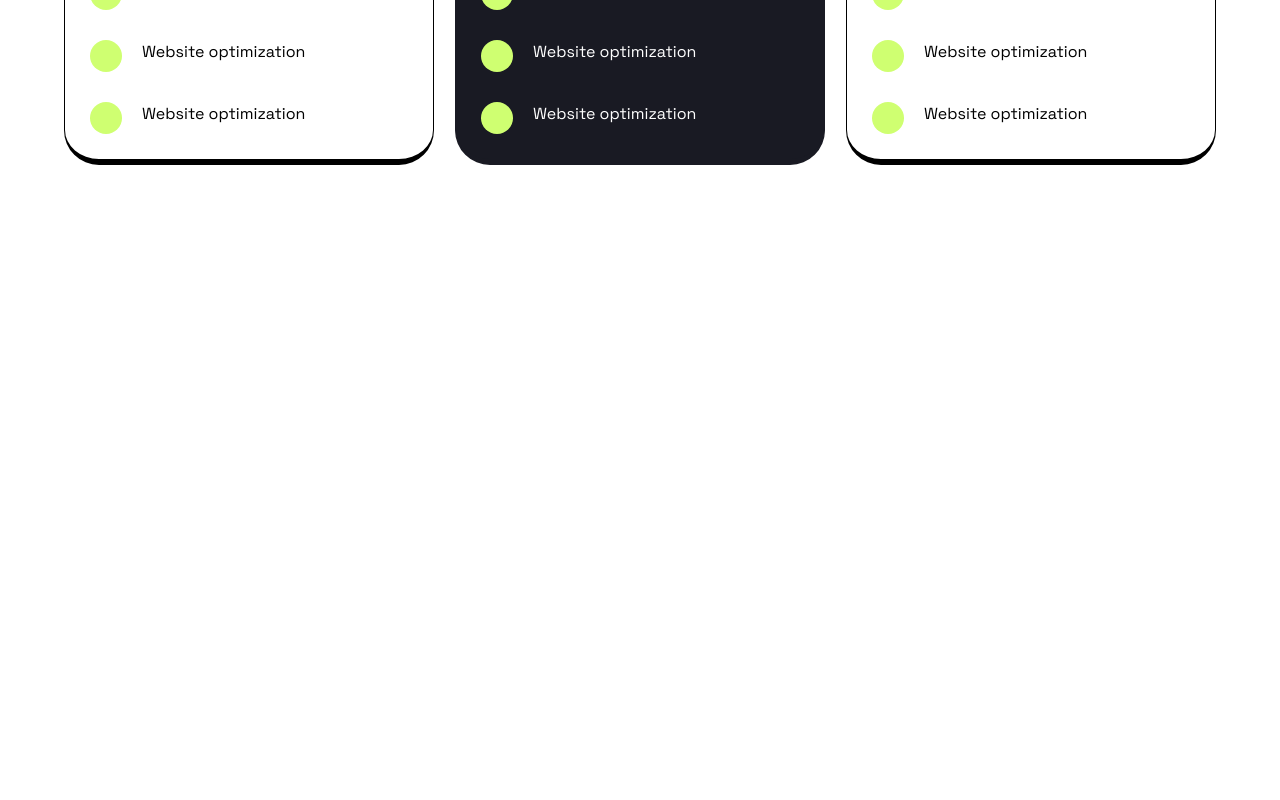
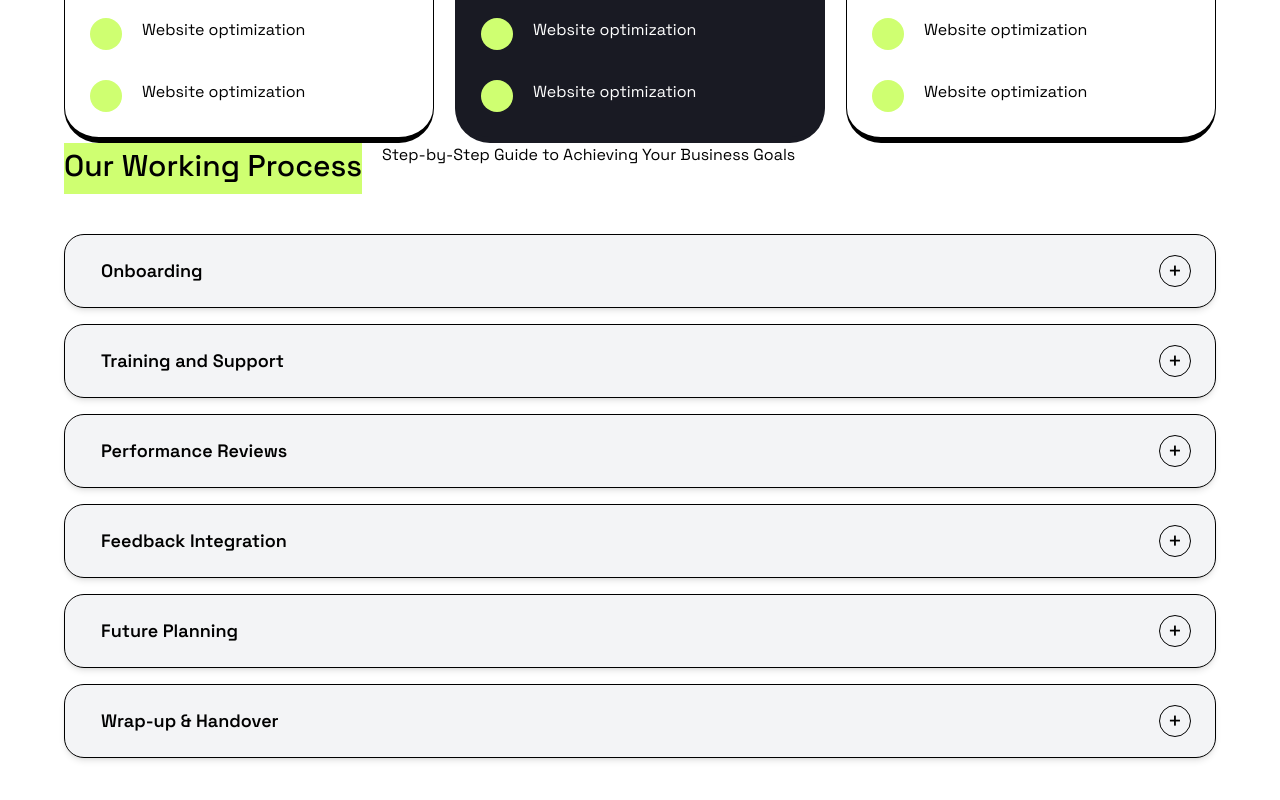
Before and after one commit to ogabekrustamov/Positivus, a React (Vite) app: page /pricing in a window 1280 px wide. Shown: the part 898-1698 px from the top of the page. Before the commit the page ends 1063 px from the top, so only its background shows below. Built offline with nearby package versions, Linux system fonts and the light colour scheme.

Commit message:
accordion list fixed form fully responsive

```diff
--- a/src/Components/AccordionItem.jsx
+++ b/src/Components/AccordionItem.jsx
@@ -4,8 +4,8 @@ import { motion, AnimatePresence } from "framer-motion";
 
 const AccordionItem = ({ number, title, content, isOpen, onClick }) => {
     return (
-        <div
-            className={`rounded-[20px] border border-black shadow-md transition-all duration-300 overflow-hidden mb-4 ${
+        <div data-aos="fade-up"
+            className={`rounded-[20px] border border-black shadow-md transition-all  duration-300 overflow-hidden mb-4 ${
                 isOpen ? "bg-lime-300" : "bg-gray-100"
             }`}
         >
@@ -28,7 +28,7 @@ const AccordionItem = ({ number, title, content, isOpen, onClick }) => {
                         initial={{ height: 0, opacity: 0 }}
                         animate={{ height: "auto", opacity: 1 }}
                         exit={{ height: 0, opacity: 0 }}
-                        transition={{ duration: 0.3 }}
+                        transition={{ duration: 0.1 }}
                         className="overflow-hidden"
                     >
                         <div data-aos="fade-up" className=" px-6 pb-6 pt-2 border-t border-black text-sm text-gray-800 leading-relaxed ">
--- a/src/Components/AccordionList.jsx
+++ b/src/Components/AccordionList.jsx
@@ -1,56 +1,155 @@
+//
+// // AccordionList.jsx
+// import React, { useState } from "react";
+// import AccordionItem from "./AccordionItem";
+//
+// const AccordionList = () => {
+//     const [openIndex, setOpenIndex] = useState(null);
+//
+//     const toggleAccordion = (index) => {
+//         setOpenIndex(openIndex === index ? null : index);
+//     };
+//
+//     const items = [
+//         {
+//             number: "01",
+//             title: "Consultation",
+//             content:
+//                 "During the initial consultation, we will discuss your business goals and objectives, target audience, and current marketing efforts. our services to best fit your requirements.",
+//         },
+//         {
+//             number: "02",
+//             title: "Research and Strategy Development",
+//             content:
+//                 "Our team will conduct market research, analyze competition, and formulate a detailed marketing strategy tailored to your business goals.",
+//         },
+//         {
+//             number: "03",
+//             title: "Implementation & Optimization",
+//             content:
+//                 "We will launch your campaign, monitor performance, and continuously optimize to achieve the best possible ROI.",
+//         },
+//         {
+//             number: "04",
+//             title: "Monitoring and Optimization",
+//             content:
+//                 "We will launch your campaign, monitor performance, and continuously optimize to achieve the best possible ROI.",
+//         },
+//         {
+//             number: "05",
+//             title: "Reporting and Communication",
+//             content:
+//                 "We will launch your campaign, monitor performance, and continuously optimize to achieve the best possible ROI.",
+//         },
+//         {
+//             number: "06",
+//             title: "Continual Improvement",
+//             content:
+//                 "We will launch your campaign, monitor performance, and continuously optimize to achieve the best possible ROI.",
+//         },
+//     ];
+//
+//     return (
+//         <div data-aos="fade-up" className=" w-full ">
+//             {items.map((item, index) => (
+//                 <AccordionItem
+//                     key={index}
+//                     number={item.number}
+//                     title={item.title}
+//                     content={item.content}
+//                     isOpen={openIndex === index}
+//                     onClick={() => toggleAccordion(index)}
+//                 />
+//             ))}
+//         </div>
+//     );
+// };
+//
+// export default AccordionList;
 
-// AccordionList.jsx
 import React, { useState } from "react";
 import AccordionItem from "./AccordionItem";
 
-const AccordionList = () => {
+const AccordionList = ({ variant = "first" }) => {
     const [openIndex, setOpenIndex] = useState(null);
 
     const toggleAccordion = (index) => {
         setOpenIndex(openIndex === index ? null : index);
     };
 
-    const items = [
+    // 1-chi variantdagi itemlar (boshlang'ich)
+    const firstItems = [
         {
             number: "01",
             title: "Consultation",
-            content:
-                "During the initial consultation, we will discuss your business goals and objectives, target audience, and current marketing efforts. our services to best fit your requirements.",
+            content: "During the initial consultation, we will discuss your business goals and objectives, target audience, and current marketing efforts.",
         },
         {
             number: "02",
             title: "Research and Strategy Development",
-            content:
-                "Our team will conduct market research, analyze competition, and formulate a detailed marketing strategy tailored to your business goals.",
+            content: "Our team will conduct market research, analyze competition, and formulate a detailed marketing strategy tailored to your business goals.",
         },
         {
             number: "03",
             title: "Implementation & Optimization",
-            content:
-                "We will launch your campaign, monitor performance, and continuously optimize to achieve the best possible ROI.",
+            content: "We will launch your campaign, monitor performance, and continuously optimize to achieve the best possible ROI.",
         },
         {
             number: "04",
             title: "Monitoring and Optimization",
-            content:
-                "We will launch your campaign, monitor performance, and continuously optimize to achieve the best possible ROI.",
+            content: "We will monitor performance and continuously optimize to achieve the best possible ROI.",
         },
         {
             number: "05",
             title: "Reporting and Communication",
-            content:
-                "We will launch your campaign, monitor performance, and continuously optimize to achieve the best possible ROI.",
+            content: "We will provide regular reports and maintain open communication throughout the process.",
         },
         {
             number: "06",
             title: "Continual Improvement",
-            content:
-                "We will launch your campaign, monitor performance, and continuously optimize to achieve the best possible ROI.",
+            content: "We will analyze data and feedback to continuously improve your marketing strategy.",
         },
     ];
 
+    // 2-chi variantdagi itemlar (yangi qo'shilganlar)
+    const secondItems = [
+        {
+
+            title: "Onboarding",
+            content: "We help you get started by integrating our systems with yours for a seamless onboarding experience.",
+        },
+        {
+
+            title: "Training and Support",
+            content: "We provide comprehensive training and support to ensure your team is fully prepared.",
+        },
+        {
+
+            title: "Performance Reviews",
+            content: "We conduct regular performance reviews to ensure everything is on track and goals are being met.",
+        },
+        {
+
+            title: "Feedback Integration",
+            content: "Client feedback is actively integrated to improve our processes and outcomes.",
+        },
+        {
+
+            title: "Future Planning",
+            content: "We assist in planning future campaigns and strategic goals beyond the current project.",
+        },
+        {
+
+            title: "Wrap-up & Handover",
+            content: "We finalize the project and provide all deliverables with a detailed summary and insights.",
+        },
+    ];
+
+    // variantga qarab qaysi listni chiqarish
+    const items = variant === "second" ? secondItems : firstItems;
+
     return (
-        <div data-aos="fade-up" className=" w-full max-lg:w-[600px] max-sm:w-[410px] ">
+        <div data-aos="fade-up" className="w-full">
             {items.map((item, index) => (
                 <AccordionItem
                     key={index}
--- a/src/Components/WorkingProcess.jsx
+++ b/src/Components/WorkingProcess.jsx
@@ -12,9 +12,9 @@ const WorkingProcess = () => {
 
 
     return (
-        <div className=" flex flex-col items-center lg:w-[90vw] max-w-[1240px] mx-auto mb-[40px]">
+        <div className=" flex flex-col  justify-center w-[90vw] max-w-[1240px] mx-auto mb-[40px]">
 
-            <div data-aos="fade-up" className="flex max-lg:justify-center w-[90vw] max-w-[1240px]  ">
+            <div data-aos="fade-up" className="flex max-lg:justify-center w-full  ">
                 <span
                     className="bg-[rgb(207,255,113)] text-[30px]  h-[51px] flex justify-center font-[500] mr-5 max-sm:text-[17px]  max-sm:h-[45px] max-sm:items-center"><h1>Our Working Process </h1></span>
                 <div
@@ -24,8 +24,9 @@ const WorkingProcess = () => {
             </div>
 
 
-            <div className="  mt-[40px] lg:w-[90vw] max-w-[1240px] mx-auto ">
-                <AccordionList />
+            <div className="  mt-[40px]  ">
+                <AccordionList variant="first" />
+
             </div>
 
         </div>
--- a/src/Pages/PricingPage.jsx
+++ b/src/Pages/PricingPage.jsx
@@ -4,10 +4,12 @@
 
 
 import PricingCards from "../SectionComponents/Pricing/PricingCards.jsx";
+import AskedQuestions from "../SectionComponents/Pricing/AskedQuestions.jsx";
 
 const PricingPage = () => {
-    return <div className={`\`w-full flex flex-col items-center max-sm:mt-[140px] mt-[170px]`}>
+    return <div className={`w-full flex flex-col items-center max-sm:mt-[140px] mt-[170px]`}>
         <PricingCards />
+        <AskedQuestions />
     </div>;
 };
 
--- /dev/null
+++ b/src/SectionComponents/Pricing/AskedQuestions.jsx
@@ -0,0 +1,29 @@
+import AccordionList from "../../Components/AccordionList.jsx";
+import React from "react";
+
+const AskedQuestions = () => {
+
+    return (
+        <div>
+            <div className=" flex flex-col items-center justify-center w-[90vw] max-w-[1240px] mx-auto mb-[40px]">
+
+                <div data-aos="fade-up" className="flex max-lg:justify-center w-[90vw] max-w-[1240px]  ">
+                <span
+                    className="bg-[rgb(207,255,113)] text-[30px]  h-[51px] flex justify-center font-[500] mr-5 max-sm:text-[17px]  max-sm:h-[45px] max-sm:items-center"><h1>Our Working Process </h1></span>
+                    <div
+                        className=" h-[46px]  max-sm:w-[250px] max-sm:h-[80px] max-sm:text-[14px] transition-all duration-700 ease-out transform">
+                        Step-by-Step Guide to Achieving Your Business Goals
+                    </div>
+                </div>
+
+
+                <div className="  mt-[40px] w-full   ">
+                    {/*<AccordionList />*/}
+                    <AccordionList variant="second" />
+                </div>
+
+            </div>
+        </div>
+    )
+}
+export default AskedQuestions;
--- a/src/SectionComponents/Pricing/PricingCards.jsx
+++ b/src/SectionComponents/Pricing/PricingCards.jsx
@@ -6,7 +6,7 @@ const PricingCards = () => {
         <div className={``}>
             <div className={`w-[90vw] max-w-[1240px]`}>
                 <div>
-                    <h1 className={`text-[75px] font-semibold `}>Pricing</h1>
+                    <h1 className={`text-[60px] font-semibold `}>Pricing</h1>
                     <p className={`text-[18px] `}>Elevate your Online Precense.Competetive pricing <br/> fro Exceprional results</p>
                 </div>
                 <div className={`flex justify-between mt-[60px] gap-[20px] max-lg:grid max-lg:grid-cols-2 max-sm:flex max-sm:flex-col`}>
```
Also changed, not shown: vite.config.js (line endings or trailing spaces).
